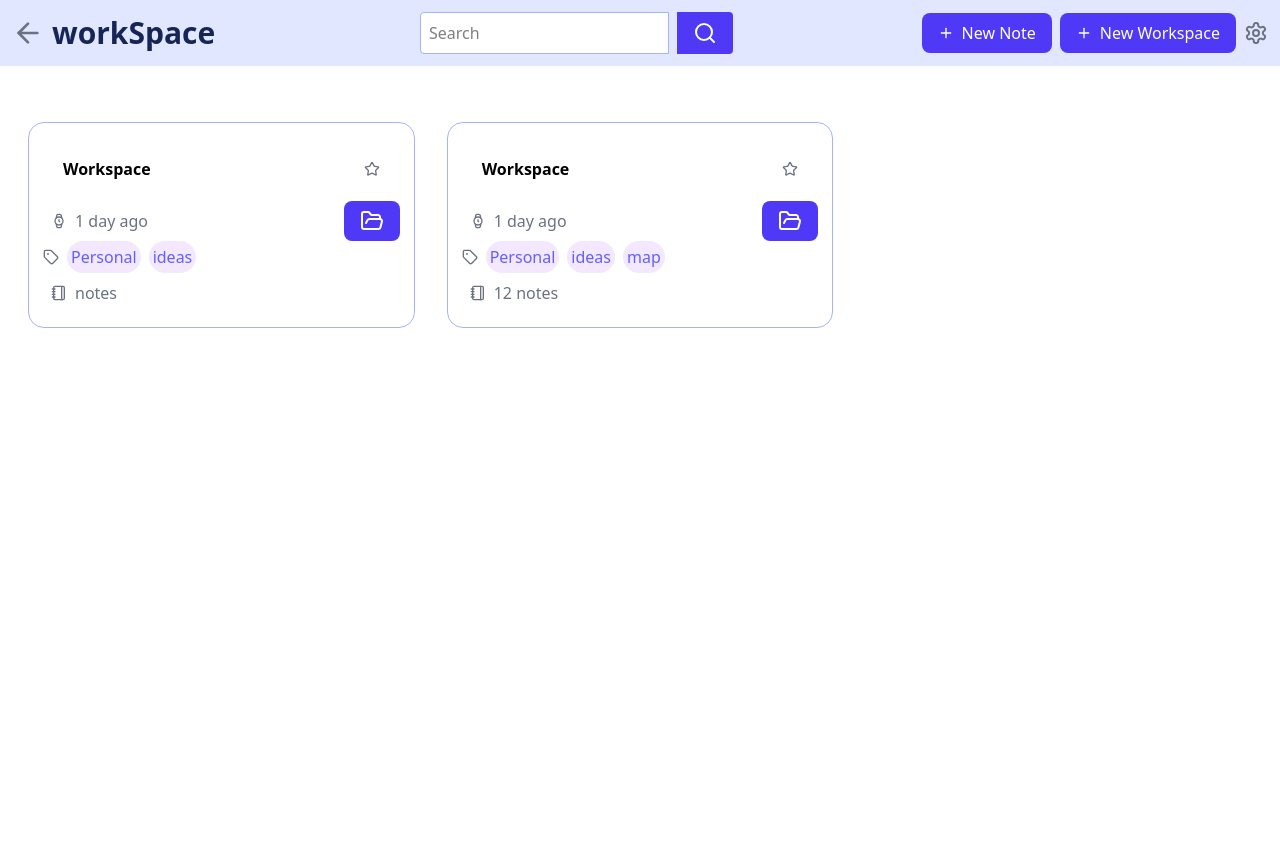
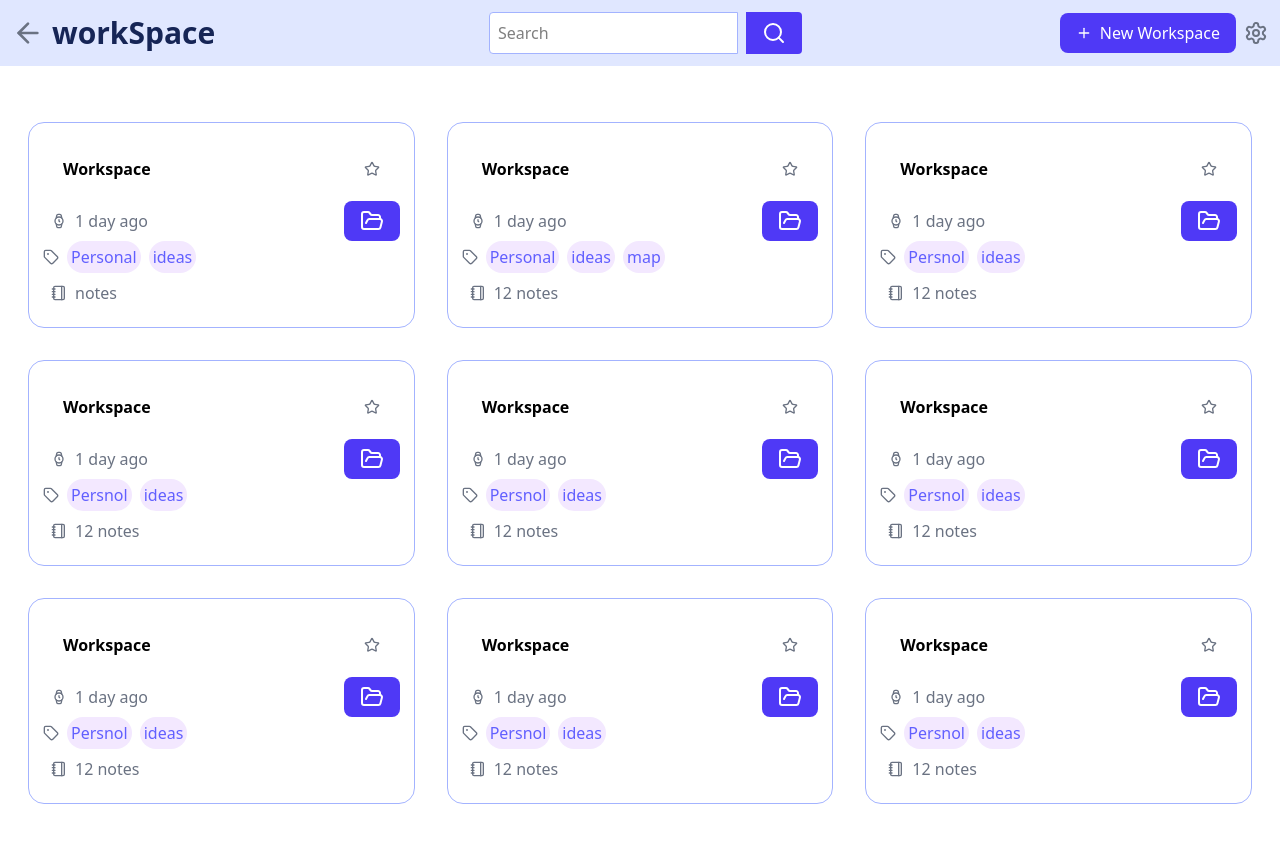
Before and after one commit to Shiva903-hue/SmartNote, a React (Vite) app: page /main in a window 1280 px wide. Shown: the top 842 px of the page. Built offline with nearby package versions, Linux system fonts and the light colour scheme.

Commit message:
all forms added

```diff
--- a/src/Components/DashBoards/Main.jsx
+++ b/src/Components/DashBoards/Main.jsx
@@ -1,25 +1,23 @@
-import {useState} from 'react';
-import Middle from './Wnav';
+import { useState } from "react";
+import Middle from "./Wnav";
 // import SideBar from './SideBar';
 // import PreviewFile from '../Notes/PreviewFile';
-import Workspaces from './Workspaces';
-
+import Workspaces from "./Workspaces";
 
 export default function Main() {
+  const [wform, setWform] = useState(false);
+  // const [showBtn, setShowBtn] = useState(false);
 
-       const [wform , setWform] =useState(false);
-       const [note , setNote] =useState(false);
   return (
-    <section className='  ' >
+    <section className="">
+      <Middle setWform={setWform}    />
+      <div className=" min-h-screen overflow-hidden">
+        <Workspaces
+          wform={wform}
+          setWform={setWform}
 
-     <Middle setWform={setWform} setNote={setNote} />
-      <div className=" min-h-screen overflow-hidden">
-
-      <Workspaces  note={note} setNote={setNote} wform={wform}  setWform={setWform} />
-
-
-
+        />
       </div>
     </section>
-  )
+  );
 }
--- a/src/Components/DashBoards/Wnav.jsx
+++ b/src/Components/DashBoards/Wnav.jsx
@@ -1,13 +1,13 @@
-import { Plus, Settings, ArrowLeft, Menu, X } from 'lucide-react';
-import PropTypes from 'prop-types';
-import { Link } from 'react-router-dom';
-import { useState } from 'react';
-import Search from '../SmallCompo/Search';
+import { Plus, Settings, ArrowLeft, Menu, X } from "lucide-react";
+import PropTypes from "prop-types";
+import { Link } from "react-router-dom";
+import { useState } from "react";
+import Search from "../SmallCompo/Search";
 
-export default function Wnav({ setWform, setNote }) {
+export default function Wnav({ setWform,   showBtn , senote}) {
+  //setNote
   // State to manage the visibility of the mobile menu
   const [mobileMenuOpen, setMobileMenuOpen] = useState(false);
-
   return (
     <>
       {/* Top Navigation Bar */}
@@ -20,7 +20,9 @@ export default function Wnav({ setWform, setNote }) {
           <Link to="/">
             <ArrowLeft className="w-8 h-8 cursor-pointer text-gray-500 hover:text-blue-500" />
           </Link>
-          <h1 className="text-3xl font-bold text-blue-950 whitespace-nowrap">workSpace</h1>
+          <h1 className="text-3xl font-bold text-blue-950 whitespace-nowrap">
+            workSpace
+          </h1>
           <div className="flex-1 ml-2 hidden sm:flex">
             <Search />
           </div>
@@ -28,23 +30,21 @@ export default function Wnav({ setWform, setNote }) {
 
         {/* Desktop Menu Section */}
         <div className="hidden sm:flex gap-2 items-center">
-          {/* Button to create a new note */}
-          <button
-            onClick={() => setNote(true)}
-            className="cursor-pointer flex items-center justify-center gap-2 bg-indigo-600 text-white py-2 px-4 rounded-lg hover:bg-indigo-500 transition"
-          >
-            <Plus className="h-4 w-4" />
-            New Note
-          </button>
 
-          {/* Button to create a new workspace */}
           <button
             onClick={() => setWform(true)}
-            className="cursor-pointer flex items-center justify-center gap-2 bg-indigo-600 text-white py-2 px-4 rounded-lg hover:bg-indigo-500 transition"
-          >
+            className="cursor-pointer flex items-center justify-center gap-2 bg-indigo-600 text-white py-2 px-4 rounded-lg hover:bg-indigo-500 transition">
             <Plus className="h-4 w-4" />
             New Workspace
           </button>
+
+        {showBtn &&
+          <button
+            onClick={() => senote(true)}
+            className="cursor-pointer flex items-center justify-center gap-2 bg-indigo-600 text-white py-2 px-4 rounded-lg hover:bg-indigo-500 transition">
+            <Plus className="h-4 w-4" />
+            New Note
+          </button> }
 
           {/* Settings Icon */}
           <Settings className="cursor-pointer text-gray-500 hover:text-blue-500" />
@@ -84,23 +84,17 @@ export default function Wnav({ setWform, setNote }) {
           {/* Mobile Menu Buttons */}
           <div className="w-full flex flex-col gap-4 mb-8">
             {/* Button to create a new note */}
-            <button
-              className="w-full py-3 border text-lg font-bold rounded-lg hover:bg-indigo-500 bg-indigo-600 text-white cursor-pointer"
-            >
+            <button className="w-full py-3 border text-lg font-bold rounded-lg hover:bg-indigo-500 bg-indigo-600 text-white cursor-pointer">
               New Note
             </button>
 
             {/* Button to create a new workspace */}
-            <button
-              className="w-full py-3 border text-lg font-bold rounded-lg hover:bg-indigo-500 bg-indigo-600 text-white cursor-pointer"
-            >
+            <button className="w-full py-3 border text-lg font-bold rounded-lg hover:bg-indigo-500 bg-indigo-600 text-white cursor-pointer">
               New Workspace
             </button>
 
             {/* Settings Button */}
-            <button
-              className="w-full py-3 border text-lg font-bold rounded-lg hover:bg-indigo-500 flex items-center justify-center gap-2 bg-indigo-600 text-white cursor-pointer"
-            >
+            <button className="w-full py-3 border text-lg font-bold rounded-lg hover:bg-indigo-500 flex items-center justify-center gap-2 bg-indigo-600 text-white cursor-pointer">
               <Settings className="w-6 h-6" />
               Settings
             </button>
@@ -114,5 +108,7 @@ export default function Wnav({ setWform, setNote }) {
 // PropTypes validation to ensure the correct props are passed
 Wnav.propTypes = {
   setWform: PropTypes.func.isRequired, // Validate that the setWform prop is a required function
-  setNote: PropTypes.func.isRequired, // Validate that the setNote prop is a required function
+  senote: PropTypes.func.isRequired, // Validate that the setNote prop is a required function
+  buttonName: PropTypes.func.isRequired, // Validate that the setNote prop is a required function
+  showBtn: PropTypes.func.isRequired, // Validate that the setNote prop is a required function
 };
--- a/src/Components/DashBoards/Workspaces.jsx
+++ b/src/Components/DashBoards/Workspaces.jsx
@@ -1,27 +1,69 @@
-import { FolderOpen, Notebook, Star, Tag, Watch } from 'lucide-react';
-import { useState } from 'react';
-import PropTypes from 'prop-types';
-import { Link } from 'react-router-dom';
-import WorkspaceForm from '../../forms/WorkspaceForm';
-import NoteForm from '../../forms/NoteForm';
+import { FolderOpen, Notebook, Star, Tag, Watch } from "lucide-react";
+import { useNavigate } from "react-router-dom";
+import { useState } from "react";
+import PropTypes from "prop-types";
+// import { Link } from "react-router-dom";
+import WorkspaceForm from "../../forms/WorkspaceForm";
 
-export default function Workspaces({ wform, setWform, setNote, note }) {
+export default function Workspaces({ wform, setWform }) {
+  //setNote, note
   // State to manage the list of workspaces
   const [workspace, setWorkspace] = useState([
     {
-      title: 'Workspace',
+      title: "Workspace",
       createTime: "1 day ago",
       tags: ["Personal", "ideas"],
     },
     {
-      title: 'Workspace',
+      title: "Workspace",
       createTime: "1 day ago",
       tags: ["Personal", "ideas", "map"],
       quantity: 12,
     },
-    // Additional workspace objects here
+    {
+      title: "Workspace",
+      createTime: "1 day ago",
+      tags: ["Persnol", "ideas"],
+      quantity: 12,
+    },
+    {
+      title: "Workspace",
+      createTime: "1 day ago",
+      tags: ["Persnol", "ideas"],
+      quantity: 12,
+    },
+    {
+      title: "Workspace",
+      createTime: "1 day ago",
+      tags: ["Persnol", "ideas"],
+      quantity: 12,
+    },
+    {
+      title: "Workspace",
+      createTime: "1 day ago",
+      tags: ["Persnol", "ideas"],
+      quantity: 12,
+    },
+    {
+      title: "Workspace",
+      createTime: "1 day ago",
+      tags: ["Persnol", "ideas"],
+      quantity: 12,
+    },
+    {
+      title: "Workspace",
+      createTime: "1 day ago",
+      tags: ["Persnol", "ideas"],
+      quantity: 12,
+    },
+    {
+      title: "Workspace",
+      createTime: "1 day ago",
+      tags: ["Persnol", "ideas"],
+      quantity: 12,
+    },
   ]);
-
+  const navigate = useNavigate();
   // Function to handle the creation of a new workspace
   // Accepts `title` and `tags` as parameters
   const handleCreate = (title, tags) => {
@@ -36,10 +78,13 @@ export default function Workspaces({ wform, setWform, setNote, note }) {
   };
 
   return (
-    <div className="w-full grid grid-cols-1 md:grid-cols-2 lg:grid-cols-3 gap-4 p-5">
+    <section className="w-full grid grid-cols-1 md:grid-cols-2 lg:grid-cols-3 gap-4 p-5">
       {/* Render each workspace */}
       {workspace.map((notes, index) => (
-        <div key={index} className="border rounded-2xl border-indigo-300 p-3.5 m-2 bg-white">
+        <div
+          key={index}
+          className="border rounded-2xl border-indigo-300 p-3.5 m-2 bg-white"
+        >
           {/* Workspace Header */}
           <div className="flex items-center justify-between m-5">
             <h1 className="font-semibold text">{notes.title}</h1>
@@ -60,7 +105,10 @@ export default function Workspaces({ wform, setWform, setNote, note }) {
                 <Tag className="w-4 h-4" />
                 {notes.tags && notes.tags.length > 0 ? (
                   notes.tags.map((tag, tagIndex) => (
-                    <span key={tagIndex} className="bg-purple-100 text-indigo-500 rounded-2xl p-1">
+                    <span
+                      key={tagIndex}
+                      className="bg-purple-100 text-indigo-500 rounded-2xl p-1"
+                    >
                       {tag}
                     </span>
                   ))
@@ -77,24 +125,27 @@ export default function Workspaces({ wform, setWform, setNote, note }) {
             </div>
 
             {/* Open Workspace Button */}
-            <Link to="/preview">
               <button
+                onClick={() => {
+                  // local state (just in case you're still on the page)
+                  navigate("/preview", { state: { showBtn: true } }); // pass state
+                }}
                 title="Open"
-                className="cursor-pointer bg-indigo-600 text-white py-2 px-4 rounded-lg hover:bg-indigo-500 transition"
-              >
-                <FolderOpen />
+                className="cursor-pointer bg-indigo-600 text-white py-2 px-4 rounded-lg hover:bg-indigo-500 transition">
+                  <FolderOpen />
               </button>
-            </Link>
           </div>
         </div>
       ))}
 
       {/* Show the Workspace Form if `wform` is true */}
-      {wform && <WorkspaceForm setWform={setWform} handleCreate={handleCreate} />}
+      {wform && (
+        <WorkspaceForm setWform={setWform} handleCreate={handleCreate} />
+      )}
 
       {/* Show the Note Form if `note` is true */}
-      {note && <NoteForm setNote={setNote} />}
-    </div>
+      {/* {note && <NoteForm setNote={setNote} />} */}
+    </section>
   );
 }
 
--- a/src/Components/Notes/PreviewFile.jsx
+++ b/src/Components/Notes/PreviewFile.jsx
@@ -1,10 +1,27 @@
-import React from 'react';
+import { useLocation } from "react-router-dom";
+import { useEffect, useState } from "react";
+import Wnav from "../DashBoards/Wnav";
+import NoteForm from "../../forms/NoteForm";
 
 export default function PreviewFile() {
+const location = useLocation();
+  const [note, setNote] = useState(false);
+  const [showBtn, setShowBtn] = useState(false); // local state in Preview
 
+  useEffect(() => {
+    if (location.state?.showBtn) {
+      setShowBtn(true);
+    }
+  }, [location]);
   return (
-    <section id='preview' className=' p-10 border border-green-500 flex  w-full h-screen   overflow-y-hidden '>
+    <section
+      id="preview"
+      className="border border-green-500  w-full h-screen">
+      <Wnav senote={setNote} showBtn={showBtn} />
 
+      <div className=" min-h-screen overflow-hidden">
+        {note && <NoteForm setNote={setNote} />}
+      </div>
     </section>
-  )
+  );
 }
```
Also changed, not shown: src/Components/DashBoards/SideBar.jsx (+21 -21 lines), src/forms/NoteForm.jsx (+25 -17 lines).
